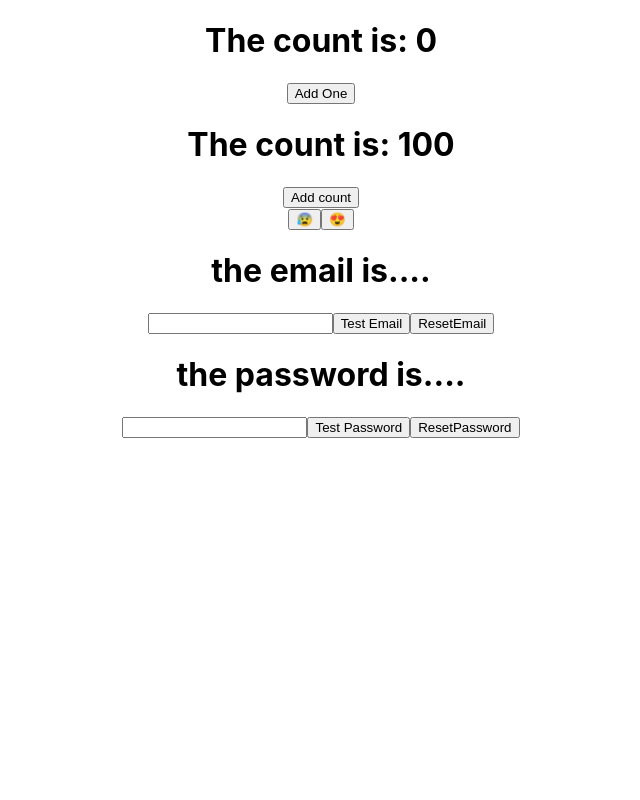
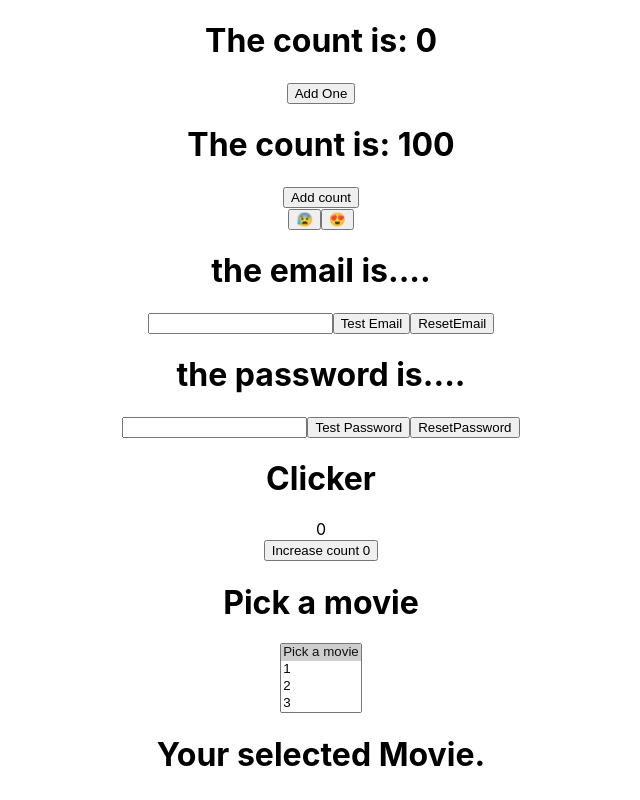
Before and after one commit to xAirx/HooksTodoListWithMUI_CustomHooks, a React (Create React App) app in the folder hookstodolist/: page / in a window 1280 px wide. Shown: the whole page, without its empty margins (319-959 px from the left). Built offline with nearby package versions, Linux system fonts and the light colour scheme; no server answers.

Commit message:
added custom fetch hook displaying data from API

```diff
--- a/hookstodolist/src/App.js
+++ b/hookstodolist/src/App.js
@@ -1,9 +1,12 @@
 import React from "react";
 import "./css/style.css";
-import Counter from "./ClassvsHooks/CounterClass";
-import CounterHooks from "./ClassvsHooks/CounterHooks";
-import {Toggler}  from './ClassvsHooks/Toggler.js';
-import SimpleformHooks from "./ClassvsHooks/SimpleFormhooks";
+import Counter from "./ClassvsHooks/Counter/CounterClass";
+import CounterHooks from "./ClassvsHooks/Counter/CounterHooks";
+import {Toggler}  from './ClassvsHooks//Toggler/Toggler';
+import SimpleformHooks from "./ClassvsHooks/Form/SimpleFormhooks";
+import Clicker from "./ClassvsHooks/useEffect/Clicker";
+import SWMovies from "./ClassvsHooks/useEffect/SWMovies";
+
 export default function App() {
   return (
     <div className="App">
@@ -11,6 +14,8 @@ export default function App() {
       <CounterHooks />
       <Toggler/>
       <SimpleformHooks/>
+      <Clicker />
+      <SWMovies />
     </div>
   );
 }
--- a/hookstodolist/src/ClassvsHooks/CustomFormUpdate.js
+++ b/hookstodolist/src/ClassvsHooks/Form/CustomFormUpdate.js
@@ -20,4 +20,5 @@ function useUpdate(initialVal = "testdata") {
 
     return [state,change,reset,update];
 }
+
 export default useUpdate;
--- /dev/null
+++ b/hookstodolist/src/ClassvsHooks/useEffect/Clicker.js
@@ -0,0 +1,46 @@
+import React, { useState, useEffect} from "react";
+
+function Clicker() {
+
+    const [count, setCount] = useState(0);
+
+  /*   let test = document.createElement("div"); */
+    let currentDiv = document.querySelector("#div1");
+   /*  document.body.before(test,currentDiv); */
+
+    useEffect(() => {
+        let currentDiv = document.querySelector("#div1");
+        /* let content = document.createTextNode(`You clicked ${count} times`); */
+        currentDiv.innerHTML = `${count}`;
+
+    });
+
+    // Sideeffect after count, we do the state and a callbaci function.
+    // When we use useState and hooks we cant do this like we would in standard class components.
+    // setState({count: count+1}, function())
+
+    // State updates from the useState and useReducer hooks dont support the second callback argument.
+
+
+   /*  ::::Not possible:::: */
+
+    /* <button onClick={()=>setCount(count+1, function() {console.log("after")})} */
+
+    /* :::::::::::::::::::::::::::::::::::::::::::::::::::::::::::::::::::::::::::::::: */
+
+    /* Instead we will have to use useEffect, to use any lifecycle hooks, useEffect will run after EACH render of the component.
+    A render happens when we update our state. */
+
+
+
+
+    return (
+        <>
+        <h1>Clicker</h1>
+        <div id="div1"></div>
+        <button onClick={() => setCount(count+1)}>Increase count {count}</button>
+        </>
+    )
+}
+
+export default Clicker;
--- /dev/null
+++ b/hookstodolist/src/ClassvsHooks/useEffect/CustomFetch.js
@@ -0,0 +1,27 @@
+import React, { useState, useEffect } from "react";
+
+export function useFetch(uri) {
+  const [data, setMovie] = useState(uri);
+  const [error, setError] = useState();
+  const [loading, setLoading] = useState(true);
+
+  const testMovie = "testMovie";
+  const testuri = uri;
+
+  useEffect(() => {
+    /*   if (!uri) return (console.log("no movie")); */
+    fetch("https://swapi.dev/api/films/" + uri)
+      .then(data => data.json())
+      .then(setMovie)
+      .then(() => setLoading(false))
+      .catch(setError);
+  }, [uri]);
+
+  return [
+    data,
+    loading,
+    error,
+    testMovie,
+    testuri
+  ]
+}
--- /dev/null
+++ b/hookstodolist/src/ClassvsHooks/useEffect/SWMovies.js
@@ -0,0 +1,65 @@
+import React, {useState, useEffect} from "react";
+import {useFetch} from './CustomFetch'
+
+function SWMovies() {
+
+    const [selectedMovie, setSelectedMovie] = useState("");
+    ////////////////////////////////////////////////////////////////////////////////////////////
+    const [data,loading,error,testMovie,testuri] = useFetch(selectedMovie)
+
+  /*    useEffect(() => {
+
+     });
+ */
+
+    const selectMovie = (e) => {
+        let selectedMovie = e.target.value
+        // Settitng the State is important when working with hooks, else its just temporary.
+        setSelectedMovie(selectedMovie);
+        logmovie(selectedMovie);
+        ///////////////////////
+        return selectedMovie
+    }
+
+        const logmovie = (selectedMovie) => {
+            console.log("this is the selected movie from dropdown", selectedMovie)
+            ///////////////////////
+            console.log("this is the testmovie",testMovie)
+            ///////////////////////
+            console.log("this is the data", data);
+            //////////////////////
+            console.log("this is the URI", testuri)
+            ////////////////////////////////////////////////////////////////////////////////////////////
+            let isLoading = loading ? console.log(`We are loading ${loading}`) : console.log("we are done loading data");
+
+            ////////////////////////////////////////////////////////////////////////////////////////////
+             let isError = error ? console.log(`This is the error ${error}`) : console.log("There are no errors");
+
+        };
+
+
+
+
+    return (
+        <div>
+            <h1> Pick a movie</h1>
+            <div class="form-group">
+              <label for="Movies"></label>
+              <select multiple class="custom-select" onChange={selectMovie} name="" id="">
+                    <option selected>Pick a movie</option>
+                    <option value="1">1</option>
+                    <option value="2">2</option>
+                    <option value="3">3</option>
+                    <option value="4">4</option>
+                    <option value="5">5</option>
+                    <option value="6">6</option>
+                </select>
+            </div>
+
+        <h1>Your selected Movie.</h1>
+        <span>{data.title}</span>
+        </div>
+    );
+}
+
+export default SWMovies;
```
Also changed, not shown: hookstodolist/src/ClassvsHooks/Counter/CounterClass.js (renamed from hookstodolist/src/ClassvsHooks/CounterClass.js), hookstodolist/src/ClassvsHooks/Counter/CounterHooks.js (renamed from hookstodolist/src/ClassvsHooks/CounterHooks.js), hookstodolist/src/ClassvsHooks/Form/SimpleFormClass.js (renamed from hookstodolist/src/ClassvsHooks/SimpleFormClass.js), hookstodolist/src/ClassvsHooks/Form/SimpleFormhooks.js (renamed from hookstodolist/src/ClassvsHooks/SimpleFormhooks.js), hookstodolist/src/ClassvsHooks/Toggler/CustomuseToggle.js (renamed from hookstodolist/src/ClassvsHooks/CustomuseToggle.js), hookstodolist/src/ClassvsHooks/Toggler/Toggler.js (renamed from hookstodolist/src/ClassvsHooks/Toggler.js).
